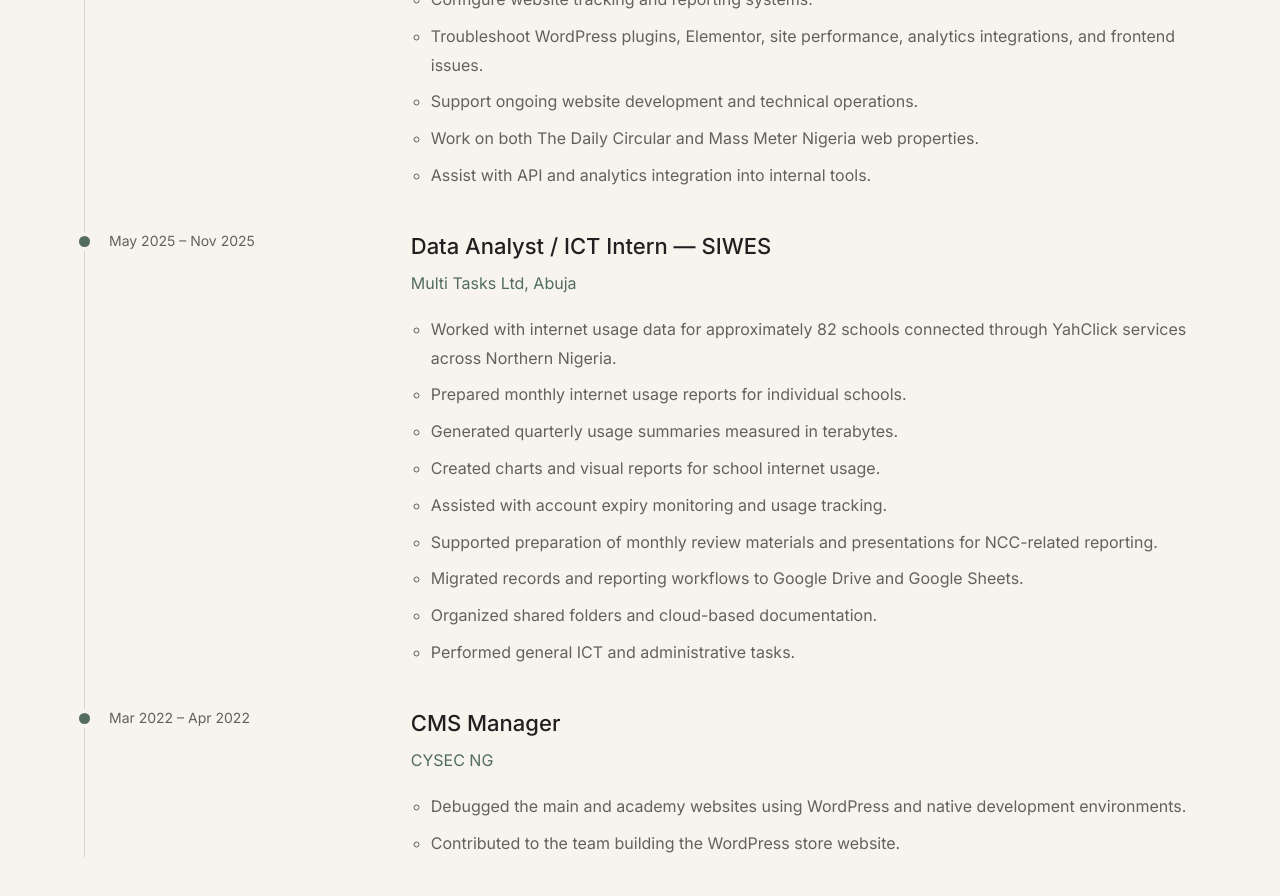
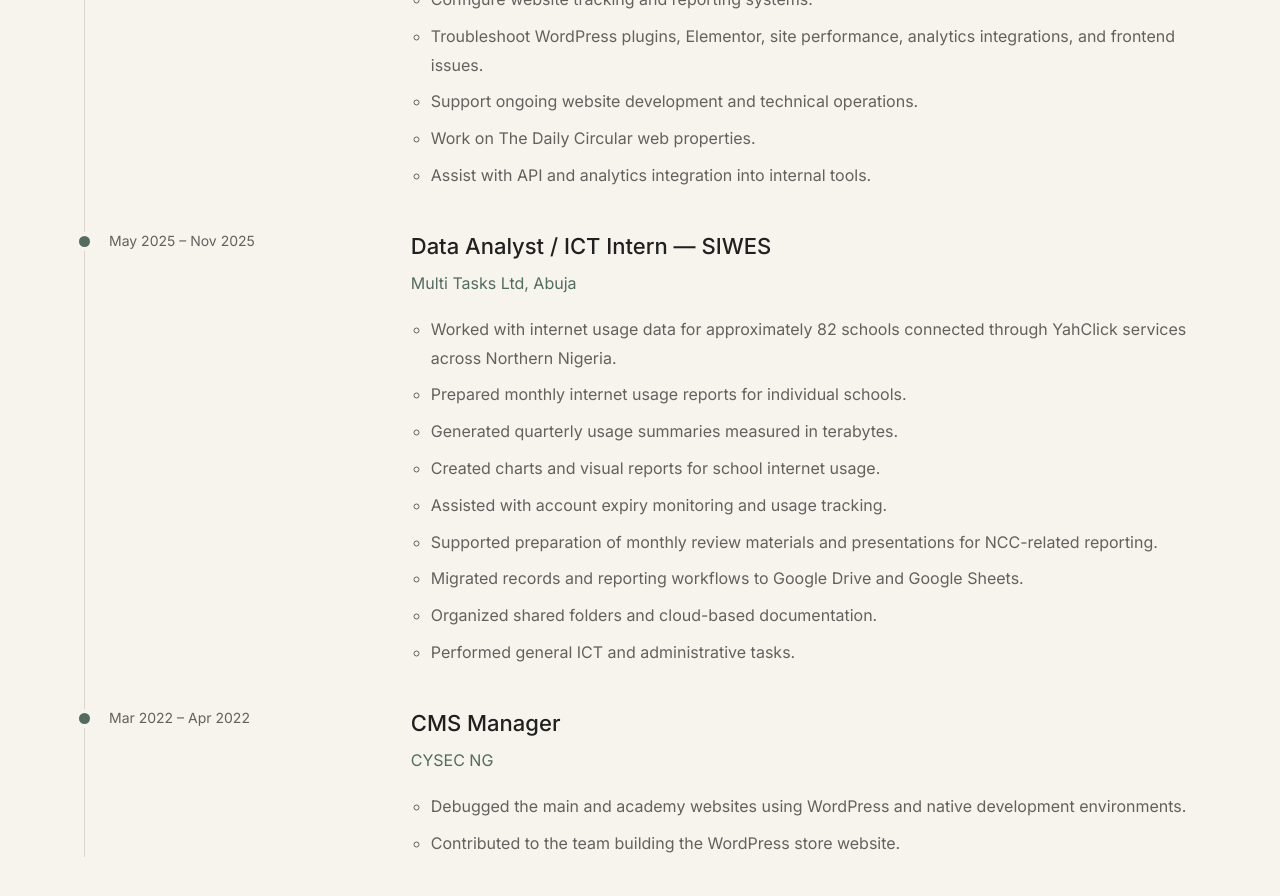
Before and after one commit to moburo101/My-resume, a React (Vite) app: page / in a window 1280 px wide. Shown: the part 1940-2836 px from the top of the page. Built offline with nearby package versions, Linux system fonts and the light colour scheme.

Commit message:
fix: update experience entry to reflect accurate project involvement

```diff
--- a/src/data/experience.js
+++ b/src/data/experience.js
@@ -31,7 +31,7 @@ export const experienceEntries = [
       'Configure website tracking and reporting systems.',
       'Troubleshoot WordPress plugins, Elementor, site performance, analytics integrations, and frontend issues.',
       'Support ongoing website development and technical operations.',
-      'Work on both The Daily Circular and Mass Meter Nigeria web properties.',
+      'Work on The Daily Circular web properties.',
       'Assist with API and analytics integration into internal tools.',
     ],
     outcomes: [],
```
